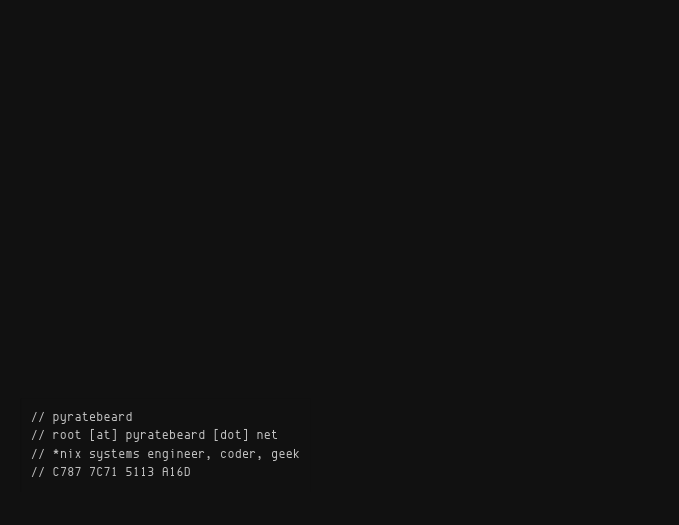
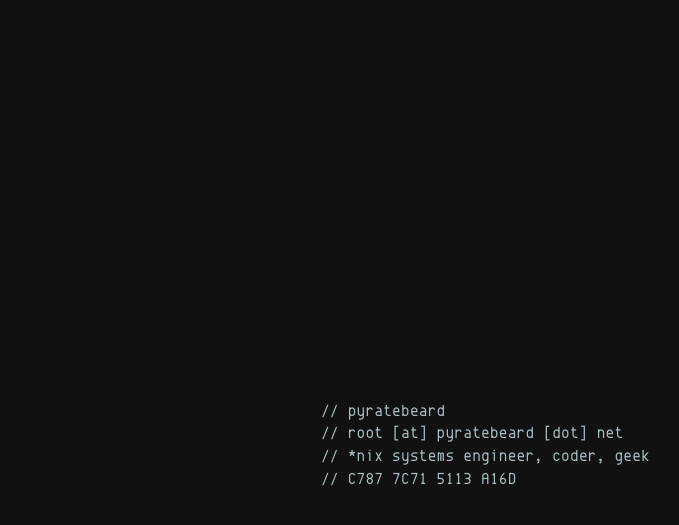
Before and after one commit to pyratebeard/pyratebeard.github.io, a Jekyll site: the page built from index.html, in a window 1280 px wide. Shown: the top 525 px of the page, without its empty margins (155-834 px from the left). Built offline with Jekyll 4.4.1, drawn with Linux system fonts in a browser that asks for light colours.

Commit message:
font colour. pre font size. rootcontent position

```diff
--- a/css/custom.css
+++ b/css/custom.css
@@ -14,7 +14,7 @@ body {
     font-size: 13px;
     letter-spacing: .3px;
     background-color: #111111;
-    color: #c1c1c1;
+    color: #abc0c5;
 }
 a {
     color: #277896;
@@ -50,17 +50,17 @@ hr {
 }
 .rootcontent {
     position: absolute;
-    left: 25%;
+    left: 50%;
     top: 50%;
     transform: translate(-50%,-50%);
     text-align: left;
 }
 .rootcontent > pre > a {
     text-decoration: none;
-    color: #c1c1c1;
+    color: #abc0c5;
 }
 .rootcontent > p.menu > a {
-    color: #c1c1c1;
+    color: #abc0c5;
     background-color: #111111;
     padding: 5px;
     text-decoration: none;
@@ -97,7 +97,7 @@ ul {
     list-style: none;
 }
 code {
-    color: #c1c1c1;
+    color: #abc0c5;
     background-color: #222222;
     padding: 5px 4px 2px 4px;
     border-radius: 0px;
@@ -106,9 +106,10 @@ code {
 }
 pre {
     /*max-width: 70%;*/
-    color: #c1c1c1;
+    color: #abc0c5;
     background-color: #111111;
     font-family: envy;
+    font-size: 16px;
     border-radius: 0px;
     border-color: #111111;
     border-width: 1px;
@@ -121,7 +122,7 @@ blockquote {
     background-color: #222222;
     max-width: 90%;
     margin-left: 5%;
-    color: #c1c1c1;
+    color: #abc0c5;
 }
 blockquote:hover {
     border-left: 2px solid #222222;
@@ -131,7 +132,7 @@ blockquote:hover > p {
     text-decoration: none;
 }
 .nav > li > a {
-    color: #c1c1c1;
+    color: #abc0c5;
 }
 .nav > li > a:hover,
 a:active,
@@ -139,6 +140,6 @@ a:focus {
     background-color: transparent;
 }
 footer {
-    border-top: solid #c1c1c1 1px;
+    border-top: solid #abc0c5 1px;
     padding-top: 10px;
 }
```
